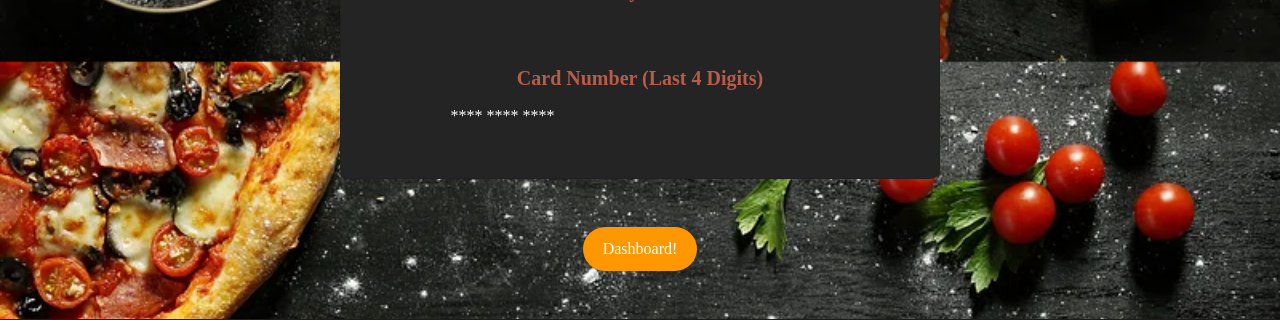
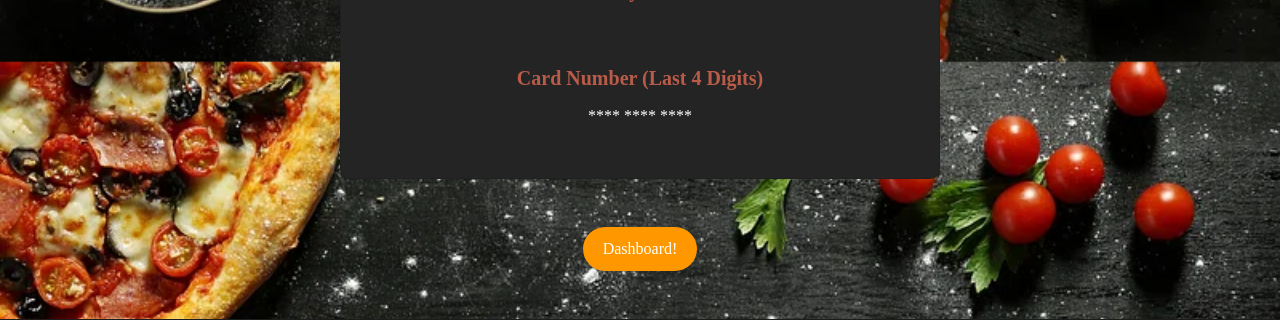
Before and after one commit to cokusaga/csc1040-pizza, a Django app: template PizzaApp/templates/order_confirmation.html in a window 1280 px wide. Shown: the part 791-1111 px from the top of the page. Run offline with Django 3.2, Linux system fonts and the light colour scheme; the template is opened without the code that fills it, so the values that code supplies are empty.

Commit message:
Text centering

```diff
--- a/PizzaApp/static/css/styles.css
+++ b/PizzaApp/static/css/styles.css
@@ -26,12 +26,13 @@
 h1, h2, h3, h4, h5 {
     color: var(--primary-color); /* Burgundy Red */
     font-weight: bold;
+    text-align: center; /* Center all headers globally */
 }
 
 /* Navbar Styles */
 .navbar {
     background-color: var(--navbar-color); /* Solid background color matching footer */
-    padding: 10px 15px; /* Thinner navbar */
+    padding: 10px 15px; /* Original thinner navbar */
     width: 100%;
     z-index: 1000;
     display: flex;
@@ -50,7 +51,7 @@
 .navbar-links a {
     color: white;
     text-decoration: none;
-    padding: 8px 12px; /* Thinner links */
+    padding: 8px 12px; /* Original padding */
     font-size: 16px;
     transition: background-color 0.3s ease;
 }
@@ -67,6 +68,7 @@
     margin-right: 15px; /* Space between logo and links */
 }
 
+
 /* Ensure content doesn't overlap with navbar */
 .background-overlay {
     margin-top: 60px;
@@ -80,6 +82,7 @@
     color: white; /* Ensure readability */
     max-width: 600px;
     margin: 0 auto;
+    text-align: center;
 }
 
 /* Buttons */
@@ -138,9 +141,11 @@
 }
 
 .form-control {
-    max-width: 50%; /* Control width */
+    width: 100%;
+    max-width: 100%; /* Full width now */
     height: 40px; /* Control height */
     background-color: rgb(36, 36, 36);
     color: white;
     border: none;
+    text-align: center;
 }
--- a/PizzaApp/templates/order_confirmation.html
+++ b/PizzaApp/templates/order_confirmation.html
@@ -9,67 +9,69 @@
     <div class="card p-4 shadow-sm text-center" style="width: 100%; max-width: 600px; background-color: rgb(36, 36, 36); border-radius: 10px; margin: 0 auto;">
         <!-- Content inside the grey box -->
 
-        <div class="mb-3">
-            <h5 class="text-center">Order ID</h5>
-            <div class="form-control" style="background-color: rgb(36, 36, 36); color: white; border: none;">
+        <div class="mb-3" style="text-align: center;">
+            <h5>Order ID</h5>
+            <div class="form-control" style="background-color: rgb(36, 36, 36); color: white; border: none; text-align: center;">
                 {{ order.id }}
             </div>
         </div>
 
-        <div class="mb-3">
-            <h5 class="text-center">Pizza Size</h5>
-            <div class="form-control" style="background-color: rgb(36, 36, 36); color: white; border: none;">
+        <div class="mb-3" style="text-align: center;">
+            <h5>Pizza Size</h5>
+            <div class="form-control" style="background-color: rgb(36, 36, 36); color: white; border: none; text-align: center;">
                 {{ pizza_size }}
             </div>
         </div>
 
-        <div class="mb-3">
-            <h5 class="text-center">Pizza Crust</h5>
-            <div class="form-control" style="background-color: rgb(36, 36, 36); color: white; border: none;">
+        <div class="mb-3" style="text-align: center;">
+            <h5>Pizza Crust</h5>
+            <div class="form-control" style="background-color: rgb(36, 36, 36); color: white; border: none; text-align: center;">
                 {{ pizza_crust }}
             </div>
         </div>
 
-        <div class="mb-3">
-            <h5 class="text-center">Pizza Sauce</h5>
-            <div class="form-control" style="background-color: rgb(36, 36, 36); color: white; border: none;">
+        <div class="mb-3" style="text-align: center;">
+            <h5>Pizza Sauce</h5>
+            <div class="form-control" style="background-color: rgb(36, 36, 36); color: white; border: none; text-align: center;">
                 {{ pizza_sauce }}
             </div>
         </div>
 
-        <div class="mb-3">
-            <h5 class="text-center">Pizza Cheese</h5>
-            <div class="form-control" style="background-color: rgb(36, 36, 36); color: white; border: none;">
+        <div class="mb-3" style="text-align: center;">
+            <h5>Pizza Cheese</h5>
+            <div class="form-control" style="background-color: rgb(36, 36, 36); color: white; border: none; text-align: center;">
                 {{ pizza_cheese }}
             </div>
         </div>
 
-        <div class="mb-3">
-            <h5 class="text-center">Toppings</h5>
-            <div class="form-control" style="background-color: rgb(36, 36, 36); color: white; border: none;">
+        <div class="mb-3" style="text-align: center;">
+            <h5>Toppings</h5>
+            <div class="form-control" style="background-color: rgb(36, 36, 36); color: white; border: none; text-align: center;">
                 {% for topping in toppings %}
                     <div>{{ topping.name }}</div>
                 {% endfor %}
             </div>
         </div>
 
-        <div class="mb-3">
-            <h5 class="text-center">Delivery Address</h5>
-            <div class="form-control" style="background-color: rgb(36, 36, 36); color: white; border: none;">
+        <div class="mb-3" style="text-align: center;">
+            <h5>Delivery Address</h5>
+            <div class="form-control" style="background-color: rgb(36, 36, 36); color: white; border: none; text-align: center;">
                 {{ order.delivery_address }}
             </div>
         </div>
 
-        <div class="mb-3">
-            <h5 class="text-center">Card Number (Last 4 Digits)</h5>
-            <div class="form-control" style="background-color: rgb(36, 36, 36); color: white; border: none;">
+        <div class="mb-3" style="text-align: center;">
+            <h5>Card Number (Last 4 Digits)</h5>
+            <div class="form-control" style="background-color: rgb(36, 36, 36); color: white; border: none; text-align: center;">
                 **** **** **** {{ last_four_digits }}
             </div>
         </div>
 
     </div>
 </div>
+
 <div class="text-center mt-4">
     <a href="{% url 'dashboard' %}" class="btn btn-secondary btn-lg">Dashboard!</a>
 </div>
+
 {% endblock %}
```
Also changed, not shown: db.sqlite3.
